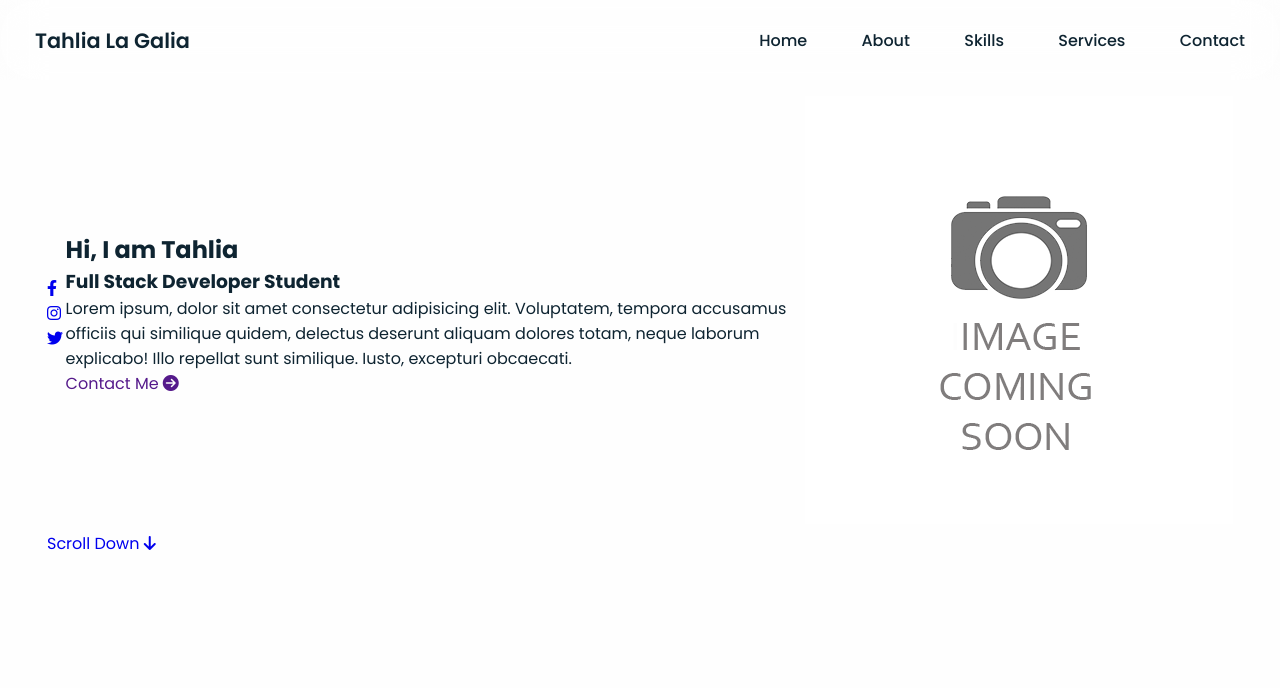
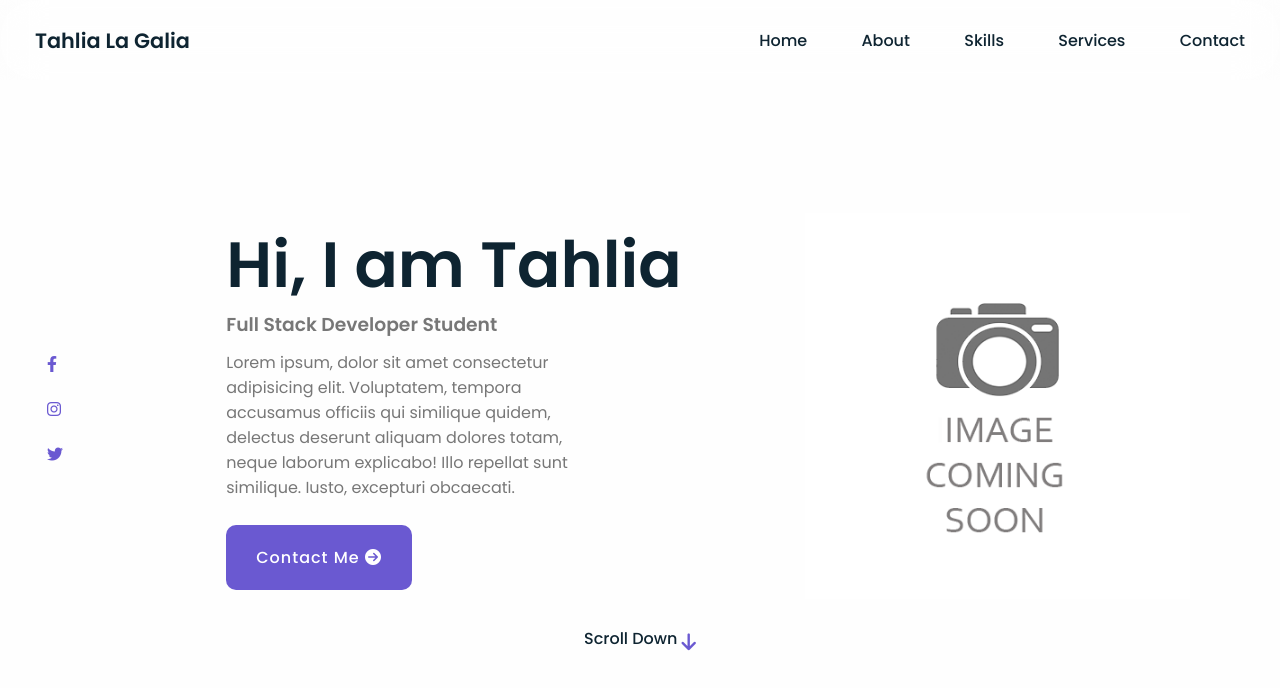
Before and after one commit to tahlialg/personal-portfolio, a plain HTML site: page index.html in a window 1280 px wide. Drawn offline with Linux system fonts and the light colour scheme.

Commit message:
Home section styled

```diff
--- a/assets/css/style.css
+++ b/assets/css/style.css
@@ -115,9 +115,98 @@ header {
   flex-direction: column;
 }
 
-.home .home-container{
+.home .home-container {
   display: flex;
   justify-content: space-between;
   align-items: center;
   width: 100%;
 }
+
+.home-container .media-icons {
+  display: flex;
+  flex-direction: column;
+  margin-right: 40px;
+}
+
+.home-container .media-icons a {
+  color: var(--second-colour);
+  font-size: 1, 5em;
+  margin: 10px 0;
+}
+
+.home-container .media-icons a:hover {
+  color: var(--hover-colour);
+}
+
+.home-container .info h2 {
+  font-size: 4em;
+  font-weight: 600;
+  line-height: 70px;
+}
+
+.home-container .info h3 {
+  color: var(--third-colour);
+  font-feature-settings: 1.3em;
+  font-weight: 600;
+  line-height: 50px;
+}
+
+.home-container .info p {
+  color: var(--third-colour);
+  font-size: var(--normal-font-size);
+  max-width: 350px;
+}
+
+.btn {
+  background: var(--second-colour);
+  color: #fff;
+  font-size: var(--normal-font-size);
+  font-weight: 500;
+  display: inline-block;
+  margin-top: 25px;
+  padding: 20px 30px;
+  letter-spacing: 1px;
+  border-radius: 10px;
+}
+
+.btn:hover {
+  background: var(--hover-colour);
+}
+
+.home-container .home-img{
+  position: relative;
+}
+
+.home-container .home-img img{
+  width: 90%;
+  transform: translate(0, 0);
+}
+
+.home .scroll-down{
+  color: var(--first-colour);
+  font-size: var(--normal-font-size);
+  font-weight: 500;
+  margin-top: 20px;
+}
+
+.home .scroll-down i{
+  color: var(--second-colour);
+  font-size: 1.2em;
+  animation: arrow-down ease 2s infinite;
+}
+
+@keyframes arrow-down {
+  0%{
+    transform: translateY(0);
+  }
+  30%{
+    transform: translateY(10px);
+  }
+}
+
+/* Common styled for all sections */
+.flex-center {
+  display: flex;
+  justify-content: center;
+  align-items: center;
+}
--- a/index.html
+++ b/index.html
@@ -29,7 +29,7 @@
     </header>
 
     <!-- Home section -->
-    <section class="home" id="home">
+    <section class="home flex-center" id="home">
       <div class="home-container">
         <div class="media-icons">
           <a href="#"><i class="fab fa-facebook-f"></i></a>
@@ -45,13 +45,17 @@
             delectus deserunt aliquam dolores totam, neque laborum explicabo!
             Illo repellat sunt similique. Iusto, excepturi obcaecati.
           </p>
-          <a href="" class="btn">Contact Me <i class="fas fa-arrow-circle-right"></i></a>
+          <a href="" class="btn"
+            >Contact Me <i class="fas fa-arrow-circle-right"></i
+          ></a>
         </div>
         <div class="home-img">
-            <img src="/assets/images/coming-soon.png" alt="">
+          <img src="/assets/images/coming-soon.png" alt="" />
         </div>
       </div>
-      <a href="#about" class="scroll-down">Scroll Down <i class="fas fa-arrow-down"></i></a>
+      <a href="#about" class="scroll-down"
+        >Scroll Down <i class="fas fa-arrow-down"></i
+      ></a>
     </section>
   </body>
 </html>
```
Lines whose indentation alone changed are shown as unchanged.
